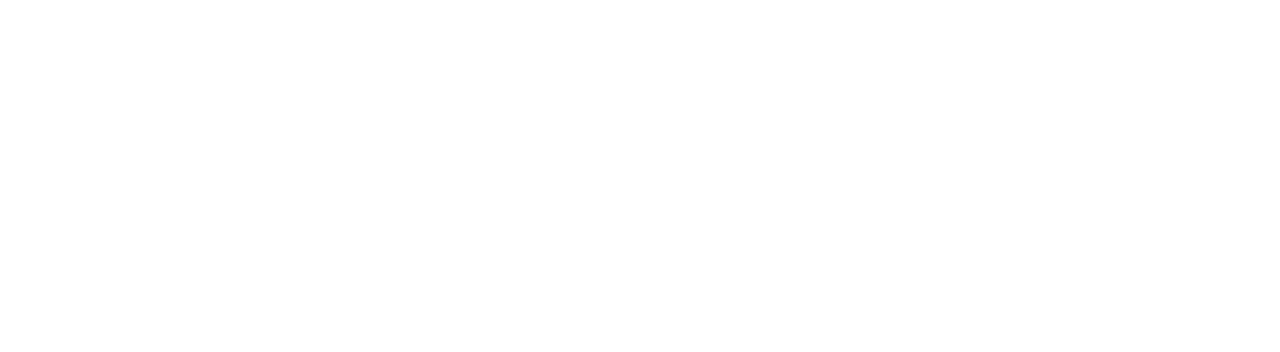
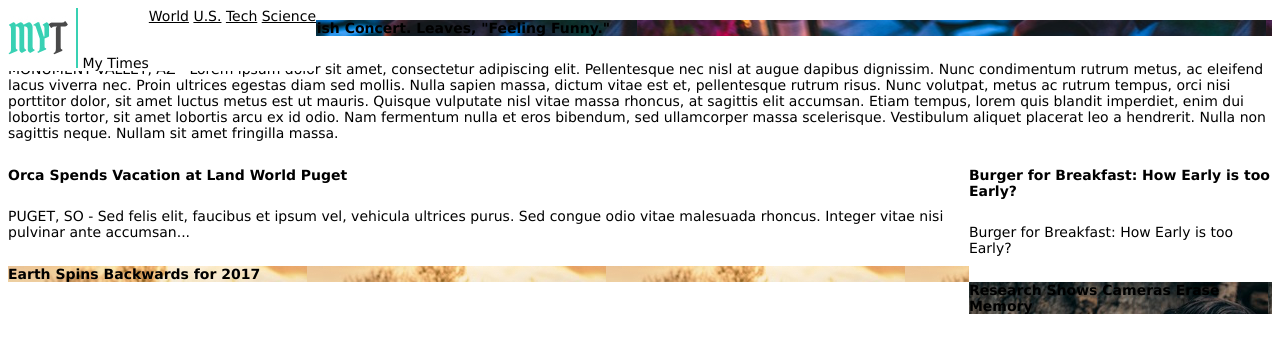
Before and after one commit to webwizard99/My-Times, a plain HTML site: page index.html in a window 1280 px wide. Drawn offline with Linux system fonts and the light colour scheme.

Commit message:
Install half of code.

```diff
--- a/index.html
+++ b/index.html
@@ -3,8 +3,45 @@
   <head>
     <meta charset="utf-8">
     <title></title>
+    <link href="./resources/style.css" type="text/css" rel="stylesheet">
   </head>
   <body>
-
+    <section>
+      <header>
+        <div id="topbar">
+          <div id="left">
+            <img src="./resources/images/img-myt-logo.jpg"></img>
+            <span>My Times</span>
+          </div>
+          <div id="right">
+            <span><a href="#">World</a> <a href="#">U.S.</a> <a href="#">Tech</a> <a href="#">Science</a></span>
+          </div>
+        </div>
+      </header>
+    </section>
+    <section>
+      <div id="container">
+        <div class="column col1">
+          <h1 class="head head1">Mother of Three Buys Tuna Steak at Phish Concert. Leaves, "Feeling Funny."</h1>
+          <p>MONUMENT VALLEY, AZ - Lorem ipsum dolor sit amet, consectetur adipiscing elit. Pellentesque nec nisl at augue dapibus dignissim. Nunc condimentum rutrum metus, ac eleifend lacus viverra nec. Proin ultrices egestas diam sed mollis. Nulla sapien massa, dictum vitae est et, pellentesque rutrum risus. Nunc volutpat, metus ac rutrum tempus, orci nisi porttitor dolor, sit amet luctus metus est ut mauris. Quisque vulputate nisl vitae massa rhoncus, at sagittis elit accumsan. Etiam tempus, lorem quis blandit imperdiet, enim dui lobortis tortor, sit amet lobortis arcu ex id odio. Nam fermentum nulla et eros bibendum, sed ullamcorper massa scelerisque. Vestibulum aliquet placerat leo a hendrerit. Nulla non sagittis neque. Nullam sit amet fringilla massa. </p>
+          <div class="subcontainer">
+            <div class="column col1a">
+              <h2>Orca Spends Vacation at Land World Puget</h2>
+              <p>PUGET, SO - Sed felis elit, faucibus et ipsum vel, vehicula ultrices purus. Sed congue odio vitae malesuada rhoncus. Integer vitae nisi pulvinar ante accumsan... </p>
+              <h2 class="head head2">Earth Spins Backwards for 2017</h2>
+            </div>
+            <div class="column col1b">
+              <h2>Burger for Breakfast: How Early is too Early?</h2>
+              <p>Burger for Breakfast: How Early is too Early?</p>
+              <h2 class="head head3">Research Shows Cameras Erase Memory</h2>
+            </div>
+          </div>
+        </div>
+        <div class="column col2">
+        </div>
+        <div class="column col3">
+        </div>
+      </div>
+    </section>
   </body>
 </html>
--- /dev/null
+++ b/resources/style.css
@@ -0,0 +1,54 @@
+* {
+  color:black;
+  background:white;
+  font-family:verdana;
+  font-size:14px;
+}
+
+header {
+  position:fixed;
+}
+
+#container {
+  display:inline-flex;
+
+}
+
+#topbar {
+  display:inline-flex;
+}
+
+#left {
+  justify-content:start;
+  color:#66CDAA;
+}
+
+#right {
+  justify-content:end;
+}
+
+.subcontainer {
+  display:inline-flex;
+}
+
+.column {
+  display:flex;
+  flex-direction:column;
+}
+
+.head {
+  justify-content:center;
+  align-content:center;
+}
+
+.head1 {
+  background-image:url("./images/img-story-main.png");
+}
+
+.head2 {
+  background-image:url("./images/img-story-2.png");
+}
+
+.head3 {
+  background-image:url("./images/img-story-3.png");
+}
```
Also changed, not shown: resources/images/img-myt-logo.jpg (added), resources/images/img-news-bite.png (added), resources/images/img-story-1.png (added), resources/images/img-story-2.png (added), resources/images/img-story-3.png (added), resources/images/img-story-main.png (added), style.css (deleted).
